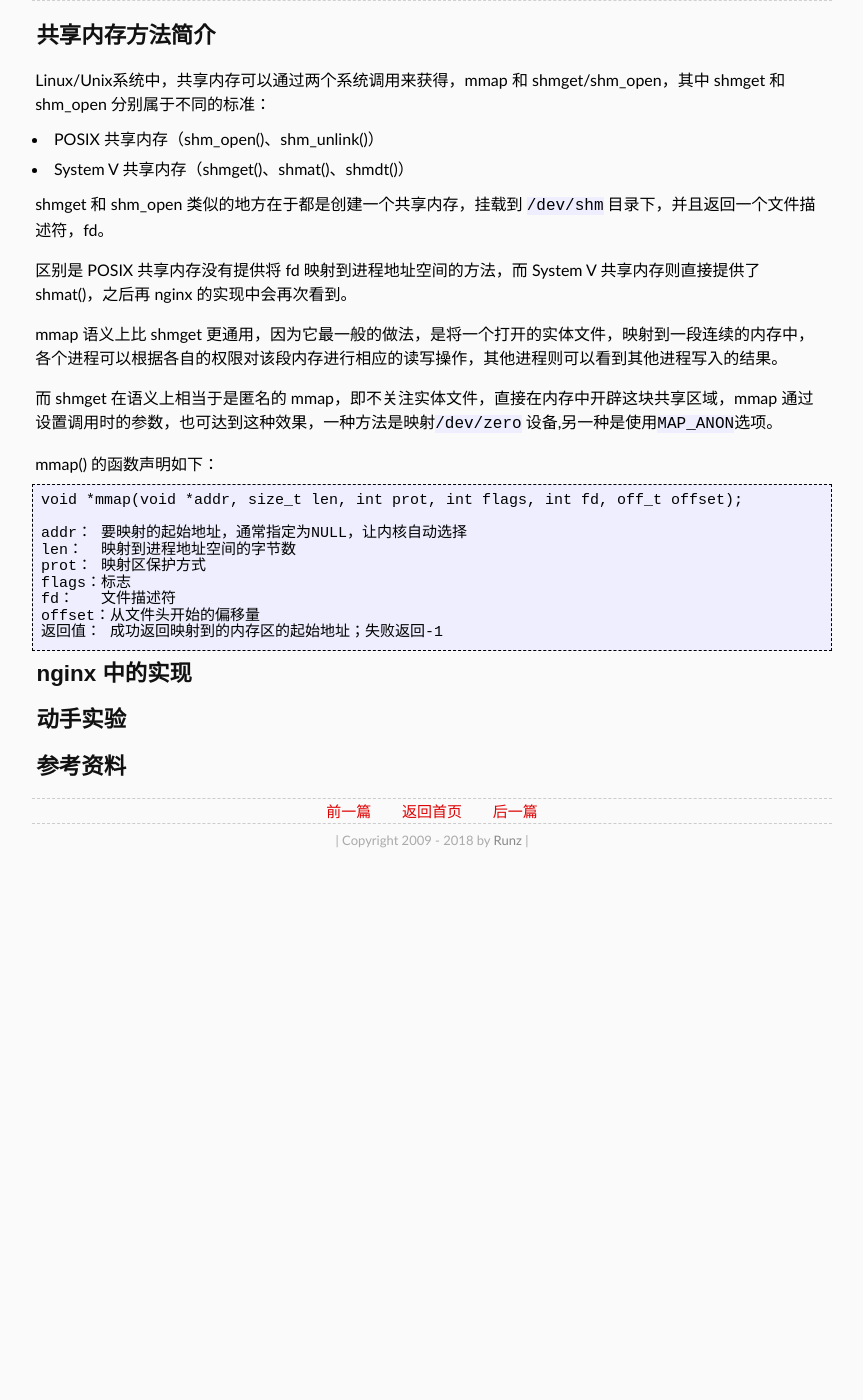
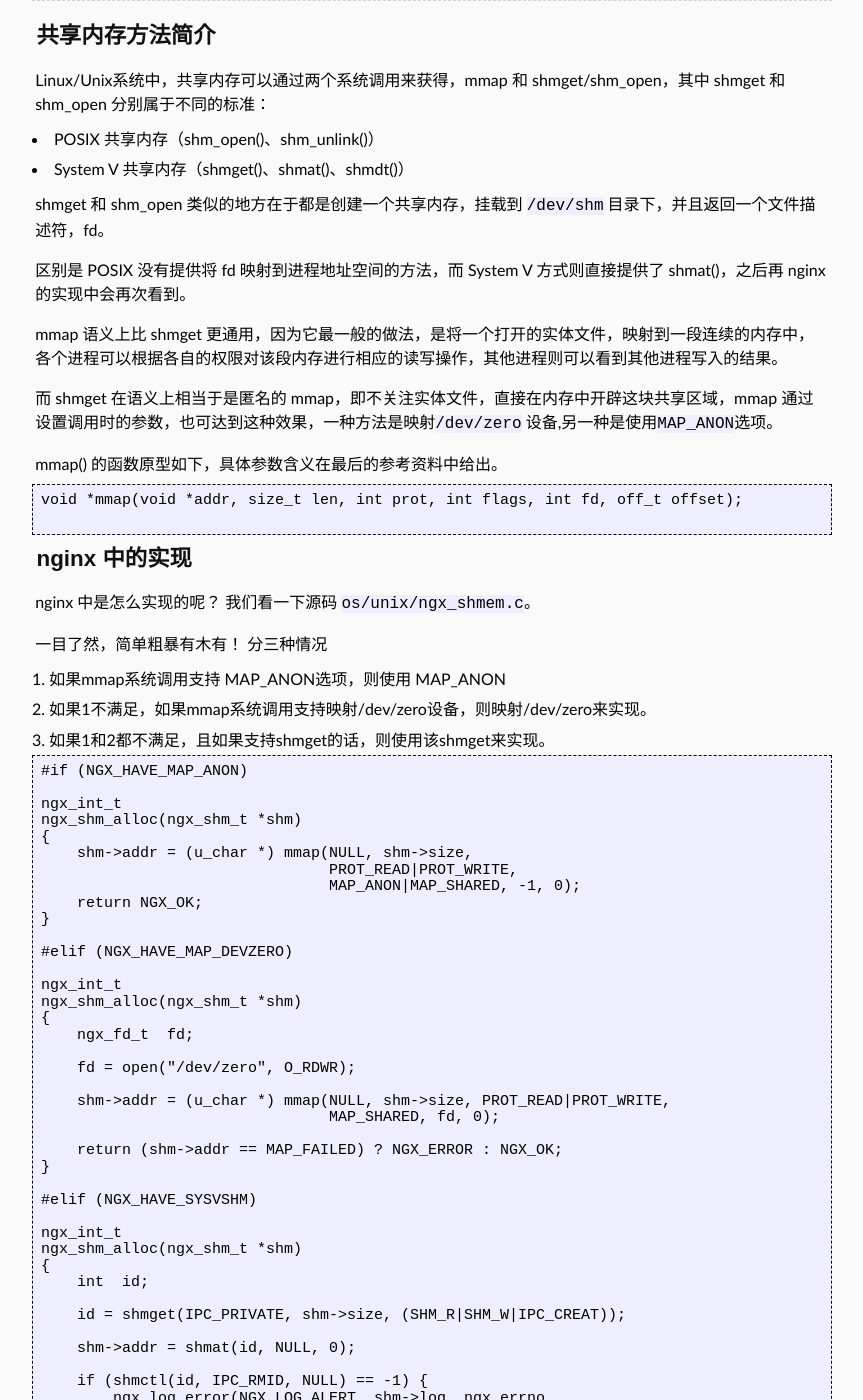
Before and after one commit to shaman7036/runzhen.github.io, a Jekyll site: the page built from _posts/2018-09-04-share-memory.md, in a window 1280 px wide and 1400 px high, scrolled down 262 px. Shown: the whole window, without its empty margins (208-1071 px from the left). Built offline with Jekyll 4.4.1, drawn with Linux system fonts in a browser that asks for light colours; some web fonts are replaced; comment, search, counter and statistics services are not loaded; before the commit the page ends 1145 px from its top, so only the background shows below that; some of the changed text lies outside the part shown.

Commit message:
share-mem

````diff
--- a/_posts/2018-09-04-share-memory.md
+++ b/_posts/2018-09-04-share-memory.md
@@ -19,7 +19,7 @@
 
 shmget 和 shm_open 类似的地方在于都是创建一个共享内存，挂载到 `/dev/shm` 目录下，并且返回一个文件描述符，fd。
 
-区别是 POSIX 共享内存没有提供将 fd 映射到进程地址空间的方法，而 System V 共享内存则直接提供了 shmat()，之后再 nginx 的实现中会再次看到。
+区别是 POSIX 没有提供将 fd 映射到进程地址空间的方法，而 System V 方式则直接提供了 shmat()，之后再 nginx 的实现中会再次看到。
 
 
 mmap 语义上比 shmget 更通用，因为它最一般的做法，是将一个打开的实体文件，映射到一段连续的内存中，各个进程可以根据各自的权限对该段内存进行相应的读写操作，其他进程则可以看到其他进程写入的结果。
@@ -27,7 +27,75 @@
 而 shmget 在语义上相当于是匿名的 mmap，即不关注实体文件，直接在内存中开辟这块共享区域，mmap 通过设置调用时的参数，也可达到这种效果，一种方法是映射`/dev/zero` 设备,另一种是使用`MAP_ANON`选项。
 
 
-mmap() 的函数声明如下：
+mmap() 的函数原型如下，具体参数含义在最后的参考资料中给出。
+```
+void *mmap(void *addr, size_t len, int prot, int flags, int fd, off_t offset);
+
+```
+
+
+## nginx 中的实现
+
+nginx 中是怎么实现的呢？ 我们看一下源码 `os/unix/ngx_shmem.c`。
+
+一目了然，简单粗暴有木有！ 分三种情况
+
+1. 如果mmap系统调用支持 MAP_ANON选项，则使用 MAP_ANON
+2. 如果1不满足，如果mmap系统调用支持映射/dev/zero设备，则映射/dev/zero来实现。
+3. 如果1和2都不满足，且如果支持shmget的话，则使用该shmget来实现。
+
+```
+#if (NGX_HAVE_MAP_ANON)
+
+ngx_int_t
+ngx_shm_alloc(ngx_shm_t *shm)
+{
+    shm->addr = (u_char *) mmap(NULL, shm->size,
+                                PROT_READ|PROT_WRITE,
+                                MAP_ANON|MAP_SHARED, -1, 0);
+    return NGX_OK;
+}
+
+#elif (NGX_HAVE_MAP_DEVZERO)
+
+ngx_int_t
+ngx_shm_alloc(ngx_shm_t *shm)
+{
+    ngx_fd_t  fd;
+
+    fd = open("/dev/zero", O_RDWR);
+
+    shm->addr = (u_char *) mmap(NULL, shm->size, PROT_READ|PROT_WRITE,
+                                MAP_SHARED, fd, 0);
+
+    return (shm->addr == MAP_FAILED) ? NGX_ERROR : NGX_OK;
+}
+
+#elif (NGX_HAVE_SYSVSHM)
+
+ngx_int_t
+ngx_shm_alloc(ngx_shm_t *shm)
+{
+    int  id;
+
+    id = shmget(IPC_PRIVATE, shm->size, (SHM_R|SHM_W|IPC_CREAT));
+
+    shm->addr = shmat(id, NULL, 0);
+
+    if (shmctl(id, IPC_RMID, NULL) == -1) {
+        ngx_log_error(NGX_LOG_ALERT, shm->log, ngx_errno,
+                      "shmctl(IPC_RMID) failed");
+    }
+
+    return (shm->addr == (void *) -1) ? NGX_ERROR : NGX_OK;
+}
+```
+
+
+## 动手实验
+
+## 参考资料
+
 ```
 void *mmap(void *addr, size_t len, int prot, int flags, int fd, off_t offset);
 
@@ -39,9 +107,3 @@
 offset：从文件头开始的偏移量
 返回值： 成功返回映射到的内存区的起始地址；失败返回-1
 ```
-
-## nginx 中的实现
-
-## 动手实验
-
-## 参考资料
````
